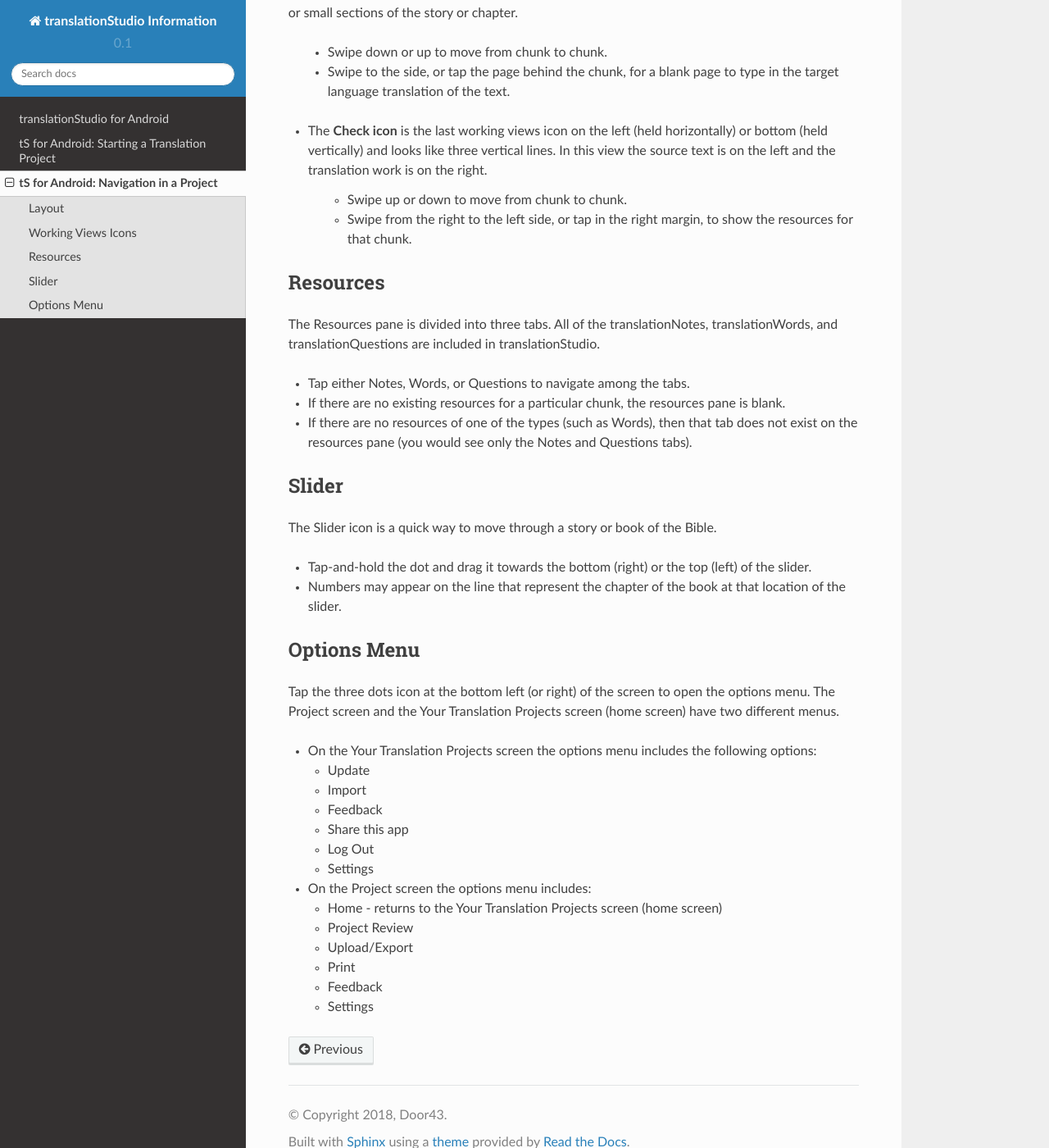
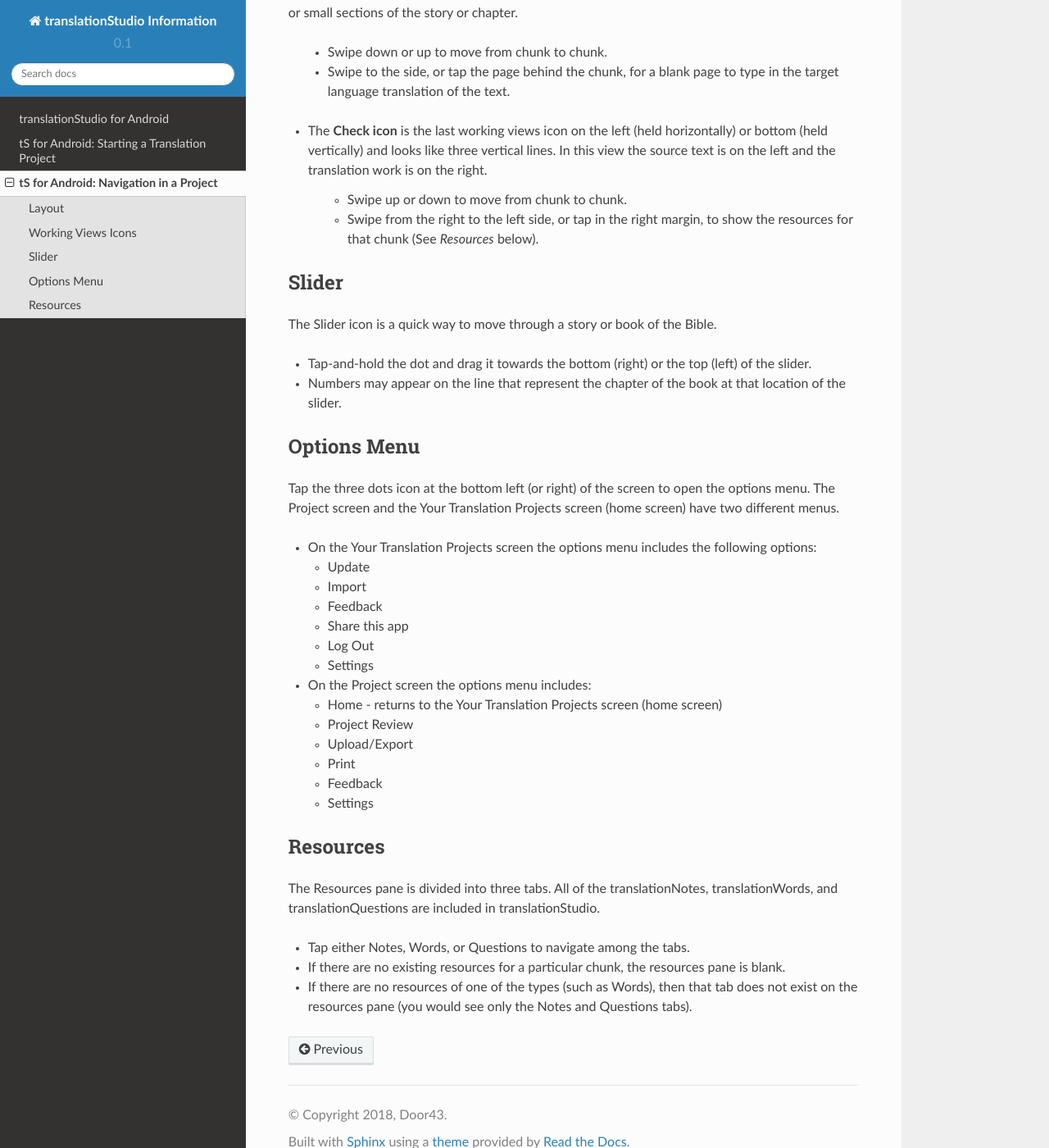
Before and after one commit to unfoldingWord-dev/translationStudio-Info, a Sphinx documentation site: the page built from docs/tNavigate.rst, in a window 1280 px wide and 1400 px high, scrolled down 1388 px. Shown: the whole window at 82% size. Built offline with Sphinx 7.4.7 and the Read the Docs theme 2.0.0, drawn with Linux system fonts in a browser that asks for light colours; pages that are not in the unit, such as notebooks, are missing from menus; part of the change alters nothing that is shown.

Commit message:
Update tNavigate.rst

```diff
--- a/docs/tNavigate.rst
+++ b/docs/tNavigate.rst
@@ -41,18 +41,8 @@ Working Views Icons
 * The **Check icon** is the last working views icon on the left (held horizontally) or bottom (held vertically) and looks like three vertical lines. In this view the source text is on the left and the translation work is on the right.
 
    * Swipe up or down to move from chunk to chunk.
-   * Swipe from the right to the left side, or tap in the right margin, to show the resources for that chunk.
 
-Resources
----------
-
-The Resources pane is divided into three tabs. All of the translationNotes, translationWords, and translationQuestions are included in translationStudio.
-
-* Tap either Notes, Words, or Questions to navigate among the tabs.
-
-* If there are no existing resources for a particular chunk, the resources pane is blank.
-
-* If there are no resources of one of the types (such as Words), then that tab does not exist on the resources pane (you would see only the Notes and Questions tabs).
+   * Swipe from the right to the left side, or tap in the right margin, to show the resources for that chunk (See *Resources* below).
 
 Slider
 ------
@@ -95,3 +85,14 @@ Tap the three dots icon at the bottom left (or right) of the screen to open the
   * Feedback
 
   * Settings
+
+Resources
+---------
+
+The Resources pane is divided into three tabs. All of the translationNotes, translationWords, and translationQuestions are included in translationStudio.
+
+* Tap either Notes, Words, or Questions to navigate among the tabs.
+
+* If there are no existing resources for a particular chunk, the resources pane is blank.
+
+* If there are no resources of one of the types (such as Words), then that tab does not exist on the resources pane (you would see only the Notes and Questions tabs).
```
